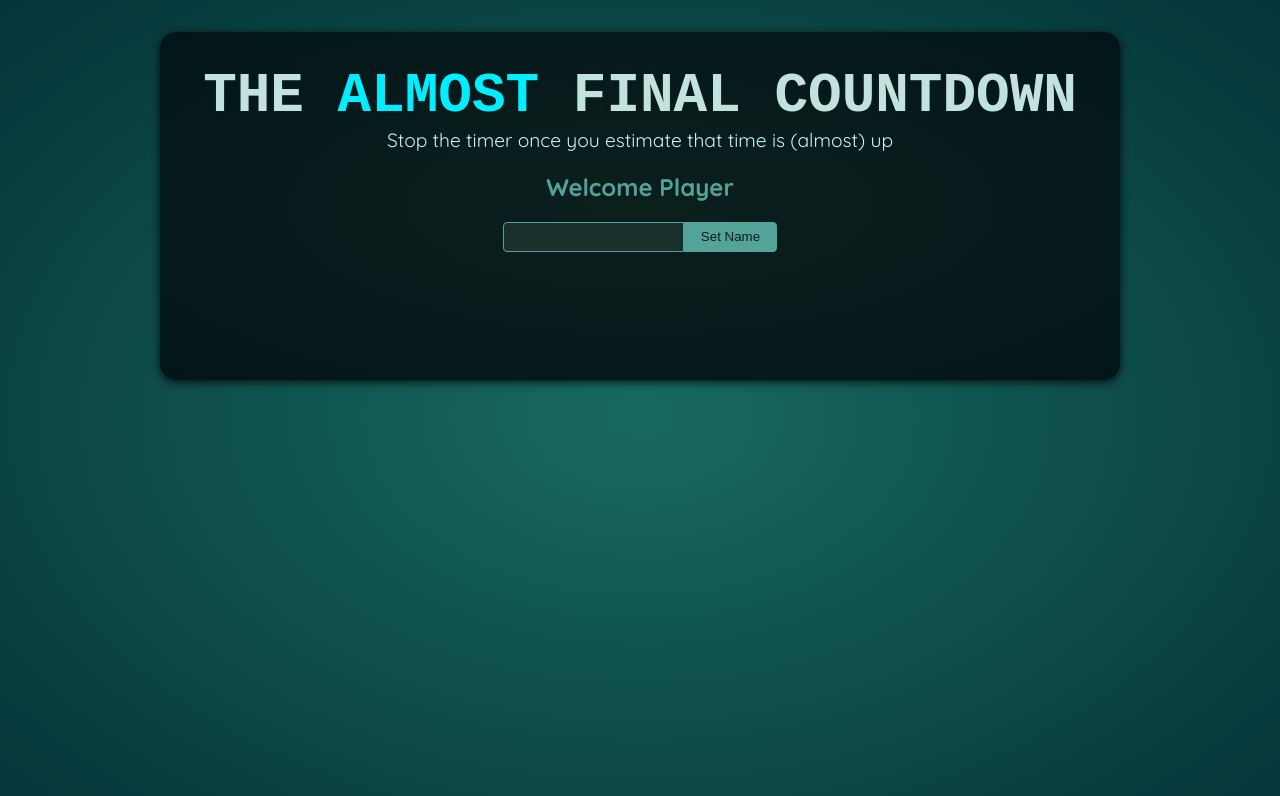
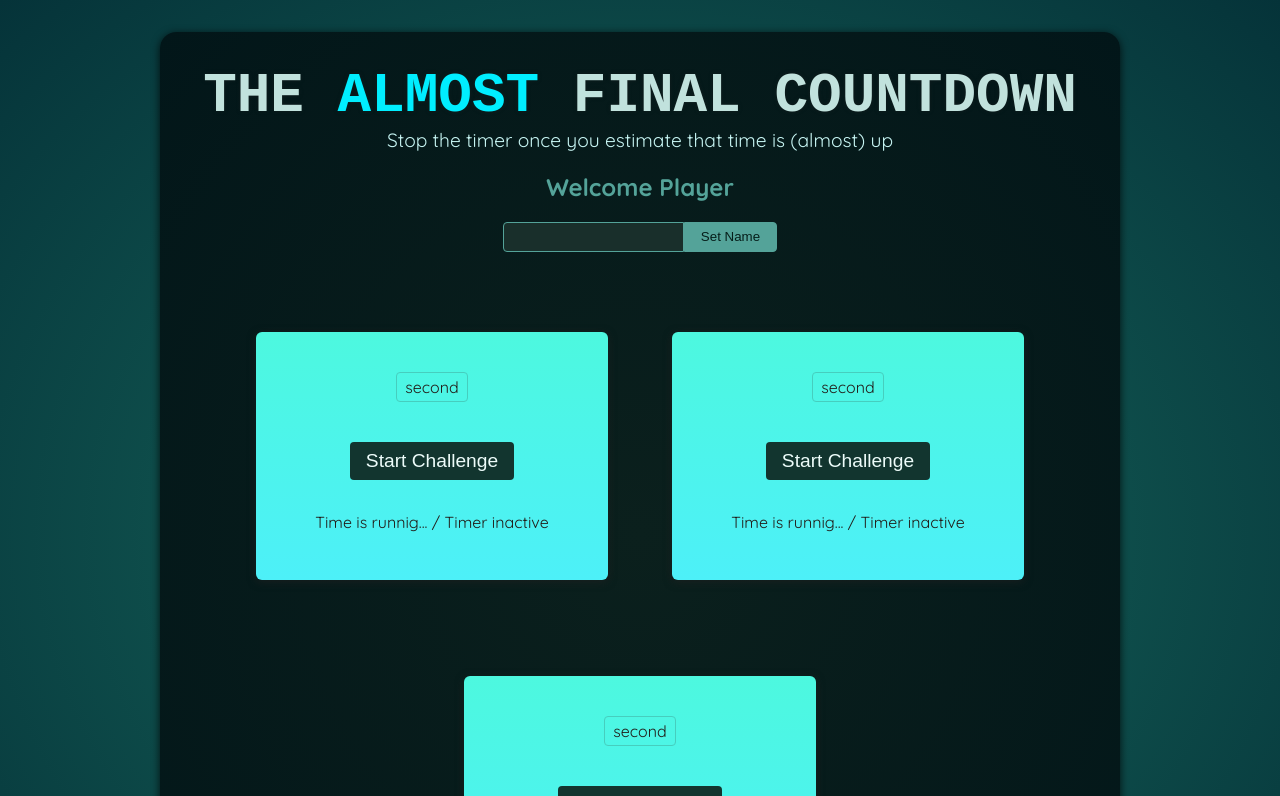
Before and after one commit to ehas1990/vitportal-app, a React (Vite) app: page / in a window 1280 px wide. Shown: the top 796 px of the page. Built offline with nearby package versions, Linux system fonts and the light colour scheme; a web font is replaced by a local one.

Commit message:
update timer

```diff
--- a/src/App.jsx
+++ b/src/App.jsx
@@ -1,10 +1,15 @@
 import Player from './components/Player.jsx';
+import TimeChallenge from './TimeChallenge.jsx';
 
 function App() {
   return (
     <>
       <Player />
-      <div id="challenges"></div>
+      <div id="challenges">
+        <TimeChallenge/>
+        <TimeChallenge/>
+        <TimeChallenge/>
+      </div>
     </>
   );
 }
--- /dev/null
+++ b/src/TimeChallenge.jsx
@@ -0,0 +1,30 @@
+import React, { useState } from 'react'
+
+function TimeChallenge({ title, targetTime}) {
+    const [timerStarted,setTimerStarted]=useState(false);
+    const [timerExpired,setTimerExpired]=useState(false);
+    function handleStart(){
+
+        setTimeout (()=>{
+            setTimerExpired(true);
+        }, targetTime*1000);
+        setTimerStarted(true);
+    }
+  return (
+    <section className='challenge'>
+             <h2>{title}</h2>
+             {timerExpired &&<p>You Lost !</p>}
+             <p className='challenge-time'>
+                {targetTime}second {targetTime > 1 ? 's' : ''}
+             </p>
+             <p>
+                <button onClick={handleStart }>
+                  {timerStarted ? 'Stop': 'Start'}  Challenge
+                </button>
+             </p>
+             <p className={timerStarted ? 'active' : undefined}>Time is runnig... / Timer inactive</p>
+    </section>
+  )
+}
+
+export default TimeChallenge
--- a/src/components/Player.jsx
+++ b/src/components/Player.jsx
@@ -12,6 +12,7 @@ export default function Player() {
 function handlesubmitted(){
 
   setEnteredplayerName(playerName.current.value);
+  playerName.current.value= '';
 }
   return (
 
```
